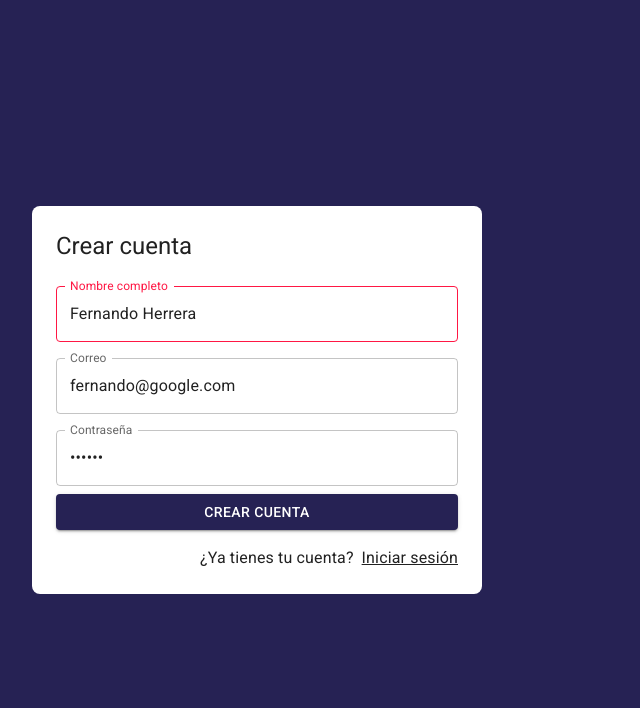
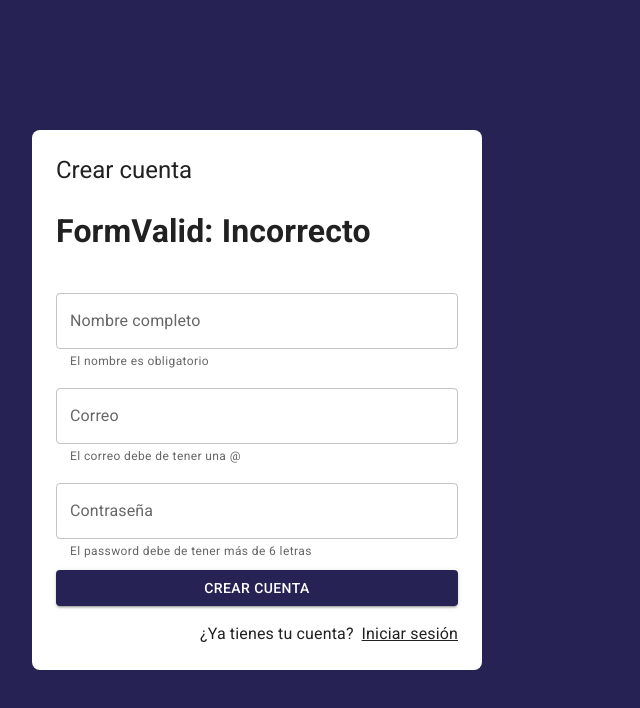
Before and after one commit to sietrix/08-journal-app, a React (Vite) app: page /auth/register in a window 1280 px wide. Shown: the top 708 px of the page, without its empty margins (0-640 px from the left). Built offline with nearby package versions, Linux system fonts and the light colour scheme.

Commit message:
Mostrar errores en pantalla

```diff
--- a/src/auth/pages/RegistrerPage.jsx
+++ b/src/auth/pages/RegistrerPage.jsx
@@ -1,12 +1,13 @@
+import { useState } from "react";
 import { Link as RouterLink } from "react-router";
 import {Button, Grid, Link, TextField, Typography } from "@mui/material"
 import { AuthLayout } from "../layout/AuthLayout";
 import { useForm } from "../../hooks";
 
 const formData = {
-    email: 'fernando@google.com',
-    password: '123456',
-    displayName: 'Fernando Herrera'
+    email: '',
+    password: '',
+    displayName: ''
 }
 
 const formValidations = {
@@ -18,22 +19,24 @@
 
 export const RegistrerPage = () => {
 
+    const [formSubmitted, setFormSubmitted] = useState(false);
+
     const { displayName, email, password, onInputChange, formState,
             displayNameValid, emailValid, passwordValid, isFormValid
      } = useForm( formData, formValidations );
 
-     console.log( displayNameValid );
 
     const onSubmit = ( event ) => {
         event.preventDefault();
+        setFormSubmitted( true );
         console.log( formState );
     }
 
 
-
-
     return (
         <AuthLayout title="Crear cuenta">
+            <h1>FormValid: { isFormValid ? 'Válido' : 'Incorrecto' }</h1>
+
             <form onSubmit={ onSubmit }>
                 <Grid container>
                     <Grid  size={{ xs: 12 }} sx={{ mt: 2 }}>
@@ -45,7 +48,7 @@
                             name="displayName"
                             value={ displayName }
                             onChange={ onInputChange }
-                            error={ !displayNameValid }
+                            error={ !!displayNameValid && formSubmitted }
                             helperText={ displayNameValid }
                         />
                     </Grid>
@@ -59,6 +62,8 @@
                             name="email"
                             value={ email }
                             onChange={ onInputChange }
+                            error={ !!emailValid && formSubmitted }
+                            helperText={ emailValid }
                         />
                     </Grid>
 
@@ -72,6 +77,8 @@
                             name="password"
                             value={ password }
                             onChange={ onInputChange }
+                            error={ !!passwordValid && formSubmitted }
+                            helperText={ passwordValid }
                         />
                     </Grid>
 
--- a/src/hooks/useForm.js
+++ b/src/hooks/useForm.js
@@ -1,4 +1,4 @@
-import { useEffect, useState } from 'react';
+import { useEffect, useMemo, useState } from 'react';
 
 export const useForm = ( initialForm = {}, formValidations = {} ) => {
 
@@ -8,6 +8,15 @@
     useEffect(() => {
       createValidators();
     }, [formState]);
+
+    const isFormValid = useMemo( () => {
+
+        for (const formValue of Object.keys( formValidation )) {
+            if( formValidation[formValue] != null ) return false;
+        }
+
+        return true;
+    }, [ formValidation ]);
 
 
     const onInputChange = ({ target }) => {
@@ -33,6 +42,7 @@
         }
 
         setFormValidation( formCheckedValues );
+        console.log( formCheckedValues );
     }
 
 
@@ -44,6 +54,6 @@
         onResetForm,
 
         ...formValidation,
-
+        isFormValid
     }
 }
```
